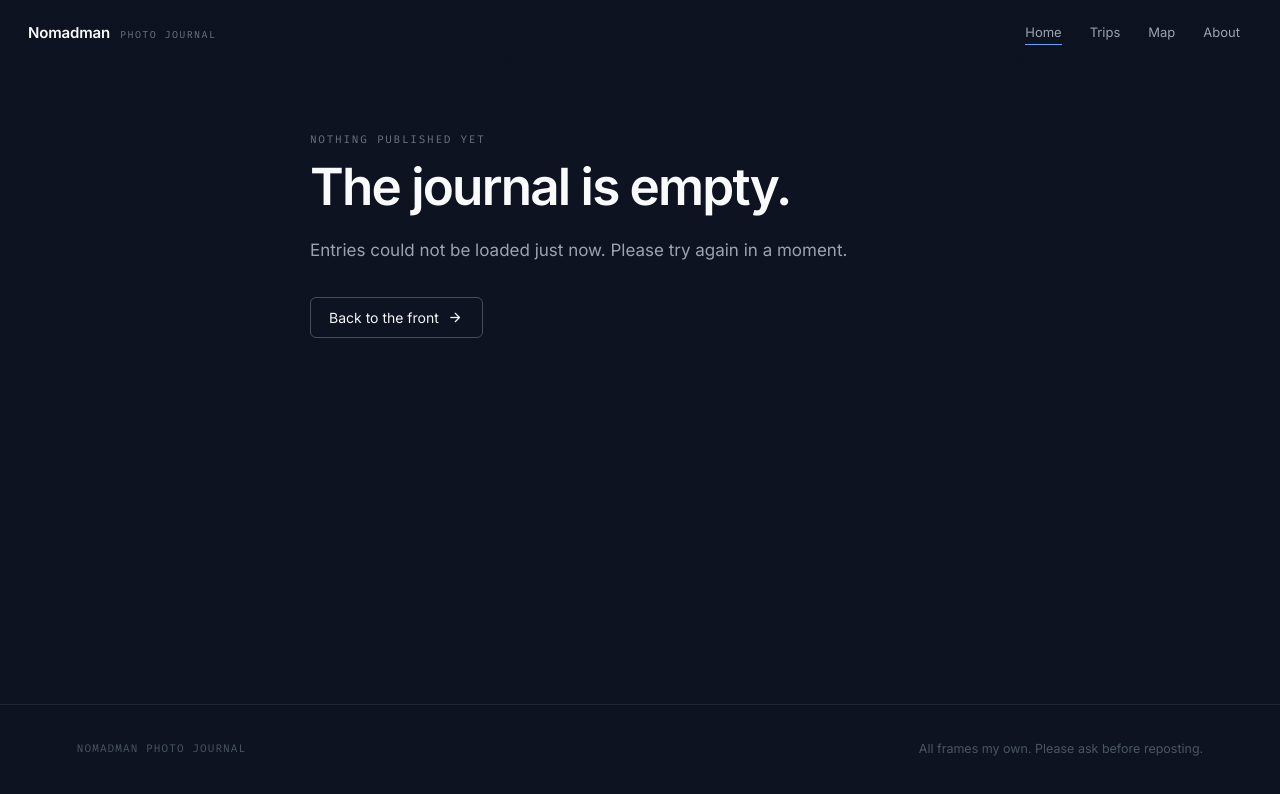
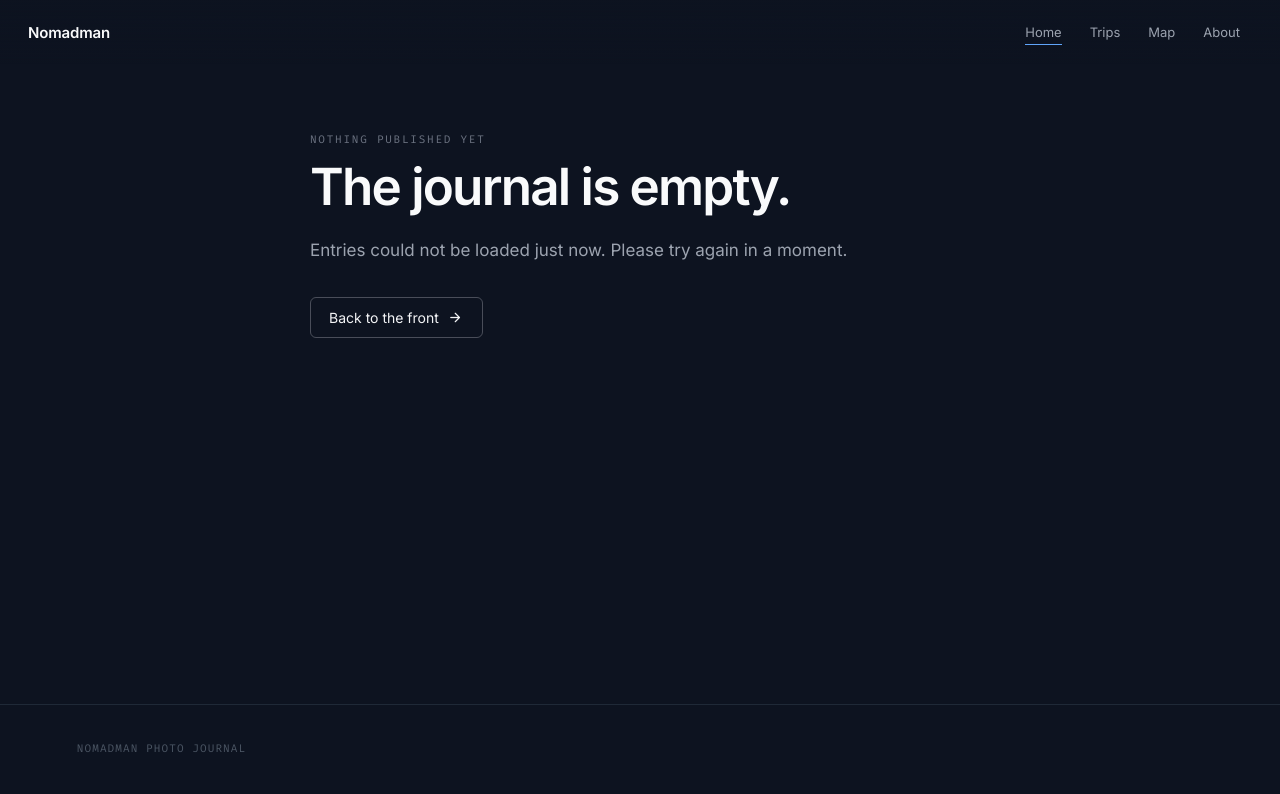
Before and after one commit to SumanReddy568/nomadman, a website: page public/index.html in a window 1280 px wide. Drawn offline with nearby package versions, Linux system fonts and the light colour scheme; no server answers.

Commit message:
add new changes

```diff
--- a/public/index.html
+++ b/public/index.html
@@ -3,7 +3,7 @@
 <head>
 <meta charset="utf-8">
 <meta name="viewport" content="width=device-width, initial-scale=1">
-<title>Nomadman — photo journal</title>
+<title>Nomadman</title>
 <meta name="description" content="A travel photo journal. Every frame has a story attached.">
 <meta name="color-scheme" content="dark">
 <link rel="preconnect" href="https://fonts.googleapis.com">
@@ -14,7 +14,7 @@
 <body>
 
 <nav class="nav">
-  <a class="brand" href="#/"><b>Nomadman</b><span>photo journal</span></a>
+  <a class="brand" href="#/"><b>Nomadman</b></a>
   <div class="nav-links">
     <a href="#/" data-nav="home">Home</a>
     <a href="#/trips" data-nav="trips">Trips</a>
@@ -27,7 +27,7 @@
 
 <footer class="foot">
   <span class="l">Nomadman photo journal</span>
-  <span class="r">All frames my own. Please ask before reposting.</span>
+  <!-- <span class="r">All frames my own. Please ask before reposting.</span> -->
 </footer>
 
 <script type="module" src="app.js"></script>
```
